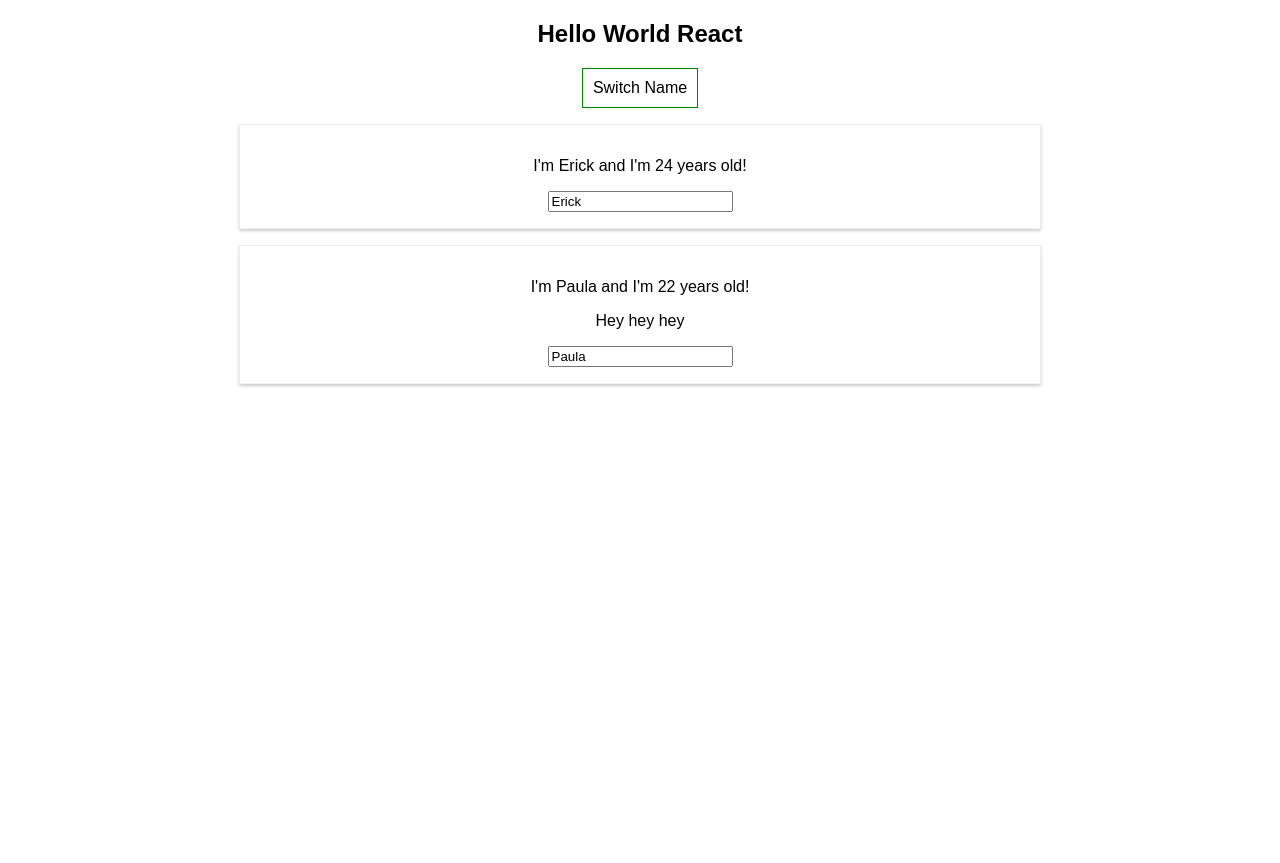
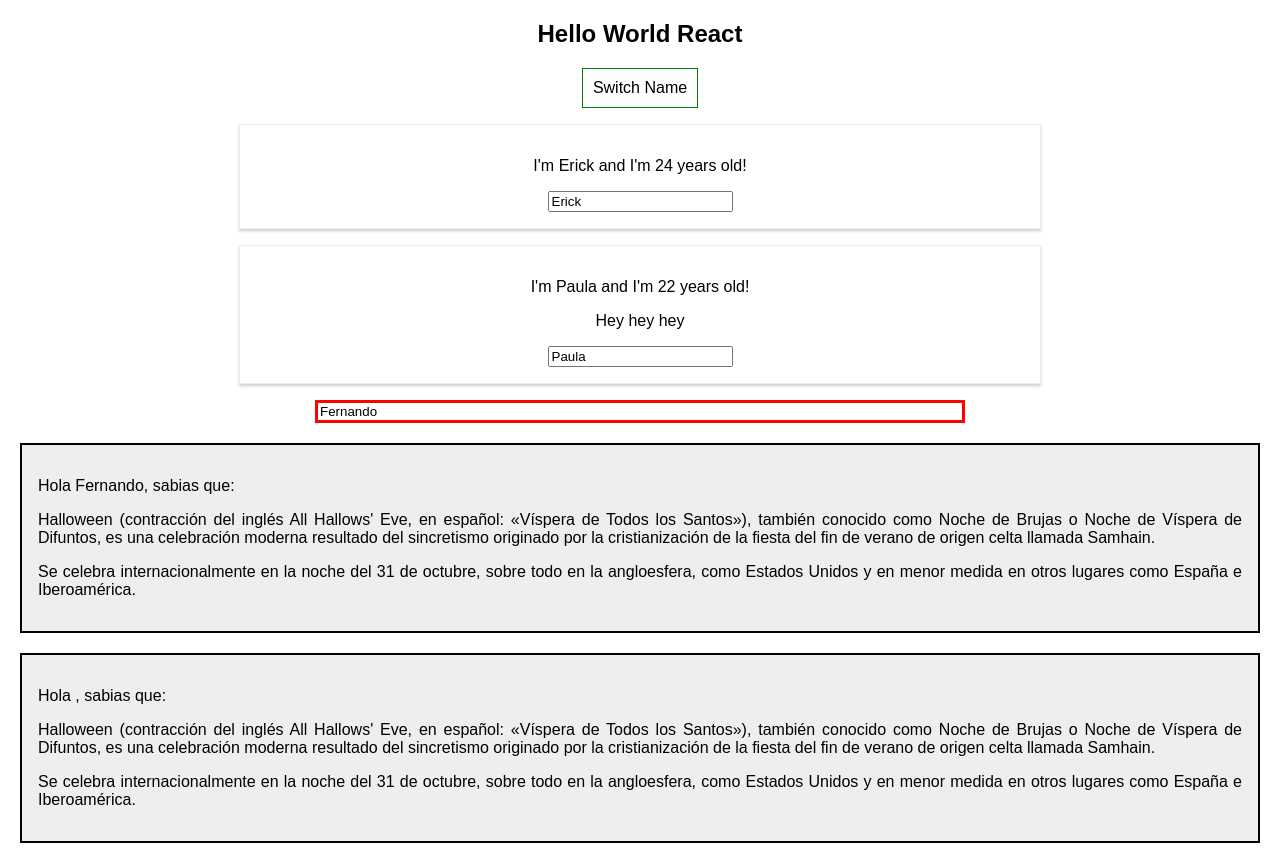
Before and after one commit to ErickLF/React-World, a React (Create React App) app in the folder react-basado-clases/: page / in a window 1280 px wide. Before the commit the page ends 800 px from the top, so only its background shows below. Built offline with nearby package versions, Linux system fonts and the light colour scheme.

Commit message:
Primer practica

```diff
--- a/react-basado-clases/src/App.js
+++ b/react-basado-clases/src/App.js
@@ -1,6 +1,8 @@
 import React, { Component } from 'react';
 import './App.css';
 import Person from './Person/Person';
+import UserInput from './UserInput/UserInput';
+import UserOutput from './UserOutput/UserOutput';
 
 class App extends Component {
   state = {
@@ -11,7 +13,8 @@ class App extends Component {
       {
         name:"Paula", age:22
       }
-    ]
+    ],
+    user:"Fernando"
   }
   switchNameHandle = (newName) =>{
     this.setState({
@@ -33,6 +36,12 @@ class App extends Component {
         {name:"Erick", age:25},
         {name:event.target.value, age:22}
       ]
+    })
+  }
+
+  userChangedHandler = (event) =>{
+    this.setState({
+      user:event.target.value
     })
   }
   render() {
@@ -62,7 +71,16 @@ class App extends Component {
         changed={this.nameChangedHandler}
         click={this.switchNameHandle.bind(this,"Pau")}
         >Hey hey hey</Person>
-
+        <UserInput
+        changed = {this.userChangedHandler}
+        //changed ={this.userChangedHandler.bind()}
+        user = {this.state.user}
+        />
+        <UserOutput
+        user={this.state.user}
+        />
+        <UserOutput
+        />
       </div>
     );
   }
--- /dev/null
+++ b/react-basado-clases/src/UserInput/UserInput.js
@@ -0,0 +1,19 @@
+import React from 'react';
+
+const userInput = (props)=>{
+    const style = {
+        border: '3px solid red',
+        width: '50%'
+    }
+    return(
+
+        <input
+            style = {style}
+            type="text"
+            onChange={props.changed}
+            value={props.user} />
+
+    )
+}
+
+export default userInput;
--- /dev/null
+++ b/react-basado-clases/src/UserOutput/UserOutput.css
@@ -0,0 +1,7 @@
+.UserOutput{
+    padding: 16px;
+    margin: 20px;
+    text-align: justify;
+    border: 2px solid black;
+    background-color: #eee;
+}
--- /dev/null
+++ b/react-basado-clases/src/UserOutput/UserOutput.js
@@ -0,0 +1,24 @@
+import React from 'react';
+import './UserOutput.css';
+
+const userOuput = (props) =>{
+    return(
+        <div className="UserOutput">
+            <p>Hola {props.user}, sabias que: </p>
+            <p>Halloween (contracción del inglés All Hallows'
+                Eve, en español: «Víspera de Todos los Santos»), también
+                conocido como Noche de Brujas o Noche de Víspera de Difuntos,
+                es una celebración moderna resultado del sincretismo originado
+                por la cristianización de la
+                fiesta del fin de verano de origen celta llamada Samhain.
+            </p>
+            <p>Se celebra internacionalmente en la noche del 31 de octubre,
+                sobre todo en la angloesfera, como
+                Estados Unidos y en menor medida en otros
+                lugares como España e Iberoamérica.
+            </p>
+        </div>
+    )
+}
+
+export default userOuput;
```
